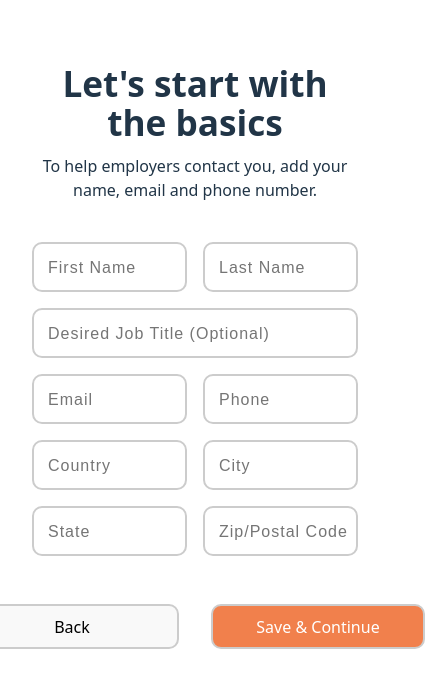
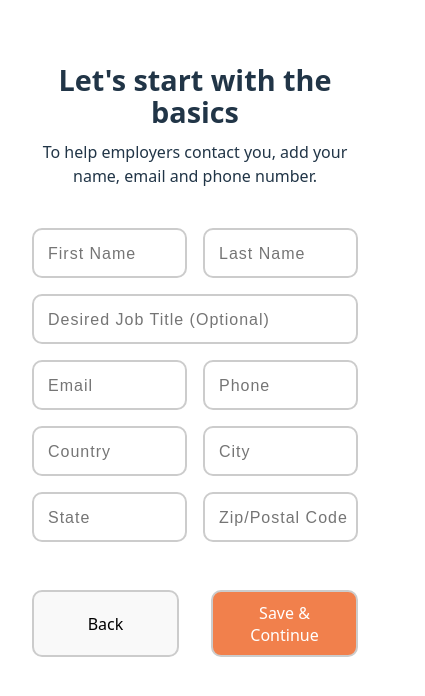
Before and after one commit to x3rD1/cvapp, a React (Vite) app: page / in a window 390 px wide. Shown: the top 696 px of the page, 425 px wide, since content can reach past the window. Built offline with nearby package versions, Linux system fonts and the light colour scheme.

Commit message:
Fix button and h1 size on smaller screen

```diff
--- a/src/index.css
+++ b/src/index.css
@@ -33,7 +33,7 @@ body {
 }
 
 h1 {
-  font-size: 2.2em;
+  font-size: clamp(1.8rem, 2vw + 1rem, 2.2rem);
   line-height: 1.1;
 }
 
@@ -41,7 +41,7 @@ button {
   border-radius: 8px;
   border: 1px solid transparent;
   padding: 0.6em 1.2em;
-  font-size: 1em;
+  font-size: 1rem;
   font-weight: 500;
   font-family: inherit;
   background-color: #1a1a1a;
--- a/src/styles/experience.css
+++ b/src/styles/experience.css
@@ -18,5 +18,4 @@
 
 .builder-buttons button {
   padding: 1.5rem;
-  font-size: 1.5rem;
 }
--- a/src/styles/experience_form.css
+++ b/src/styles/experience_form.css
@@ -7,7 +7,7 @@
     "sMonth sMonth sMonth sYear sYear sYear"
     "eMonth eMonth eMonth eYear eYear eYear";
   gap: 1em;
-  max-width: 40%;
+  max-width: 100%;
   margin-top: 1.5em;
 }
 
--- a/src/styles/form_btn.css
+++ b/src/styles/form_btn.css
@@ -1,7 +1,8 @@
 .button-wrapper {
   display: flex;
   gap: 2em;
-  width: 460px;
+  max-width: 460px;
+  width: 100%;
   margin-top: 2em;
 }
 
```
